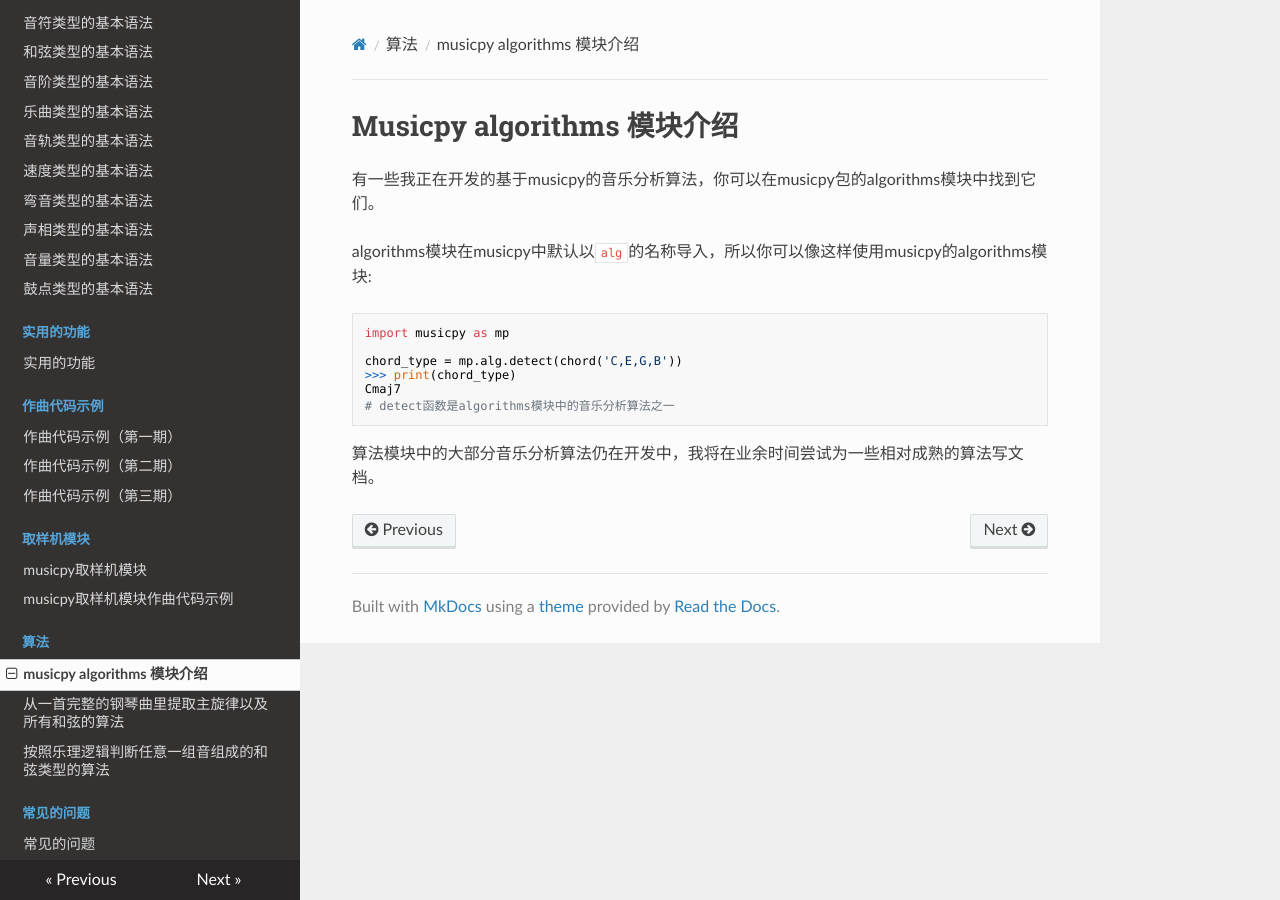
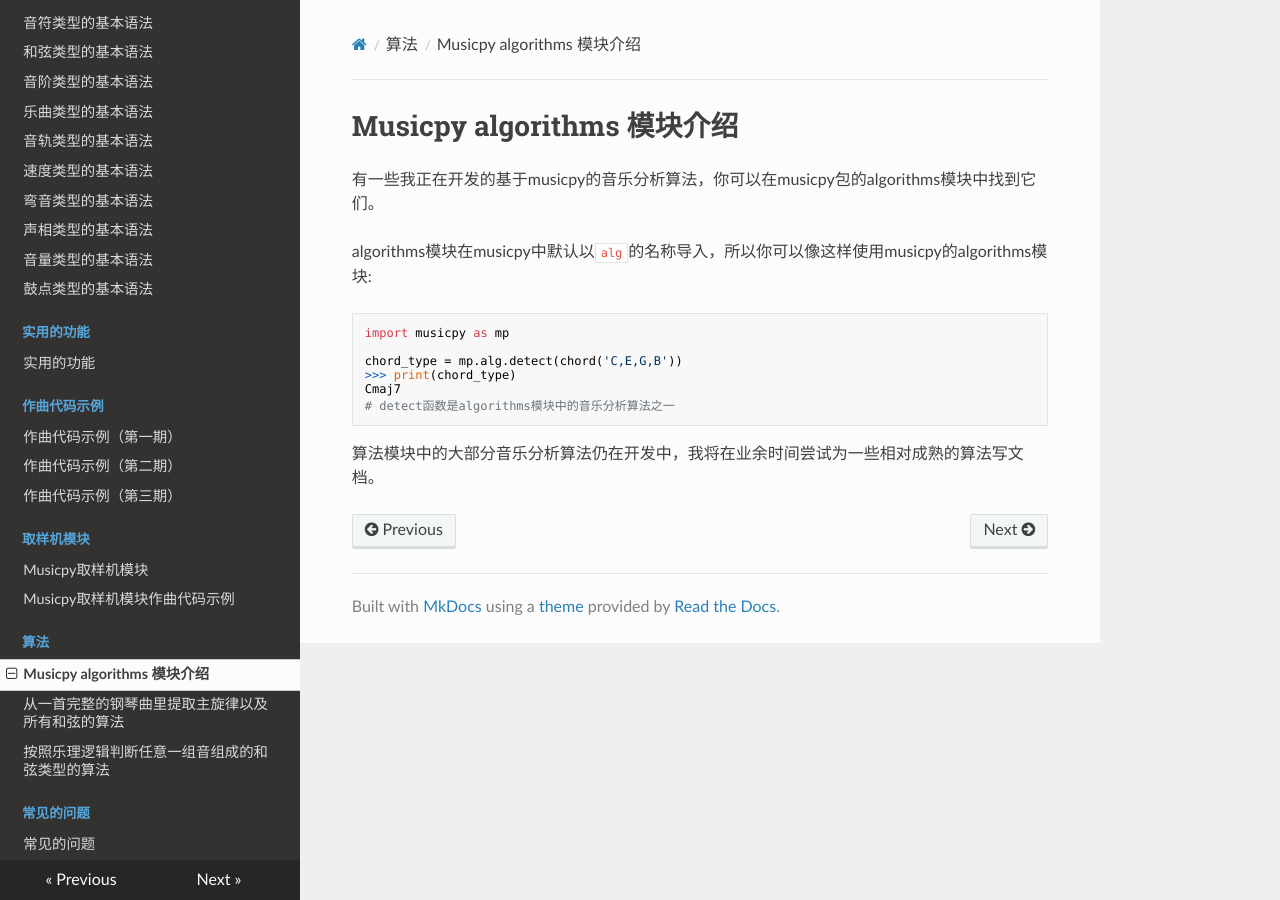
Before and after one commit to Rainbow-Dreamer/musicpy_docs_zh_CN, an MkDocs documentation site: the page built from docs/Introduction of musicpy algorithms module.md, in a window 1280 px wide. Built offline with MkDocs 1.6.1, drawn with Linux system fonts in a browser that asks for light colours; nearby versions of some CDN libraries.

```diff
--- a/mkdocs.yml
+++ b/mkdocs.yml
@@ -4,7 +4,7 @@ nav:
     - 介绍:
       - 介绍: Introduction.md
     - 数据结构:
-      - musicpy的数据结构: Data Structures of musicpy.md
+      - Musicpy的数据结构: Data Structures of musicpy.md
     - 基本语法:
       - 音符类型的基本语法: Basic syntax of note type.md
       - 和弦类型的基本语法: Basic syntax of chord type.md
@@ -23,10 +23,10 @@ nav:
       - 作曲代码示例（第二期）: Musicpy composition code examples part 2.md
       - 作曲代码示例（第三期）: Musicpy composition code examples part 3.md
     - 取样机模块:
-      - musicpy取样机模块: Musicpy sampler module.md
-      - musicpy取样机模块作曲代码示例: Musicpy sampler module composition code examples.md
+      - Musicpy取样机模块: Musicpy sampler module.md
+      - Musicpy取样机模块作曲代码示例: Musicpy sampler module composition code examples.md
     - 算法:
-      - musicpy algorithms 模块介绍: Introduction of musicpy algorithms module.md
+      - Musicpy algorithms 模块介绍: Introduction of musicpy algorithms module.md
       - 从一首完整的钢琴曲里提取主旋律以及所有和弦的算法: The algorithm to split the main melody and chords from a piece of music.md
       - 按照乐理逻辑判断任意一组音组成的和弦类型的算法: The algorithm to determine the chord type of any group of notes according to the logic of music theory.md
     - 常见的问题:
```
